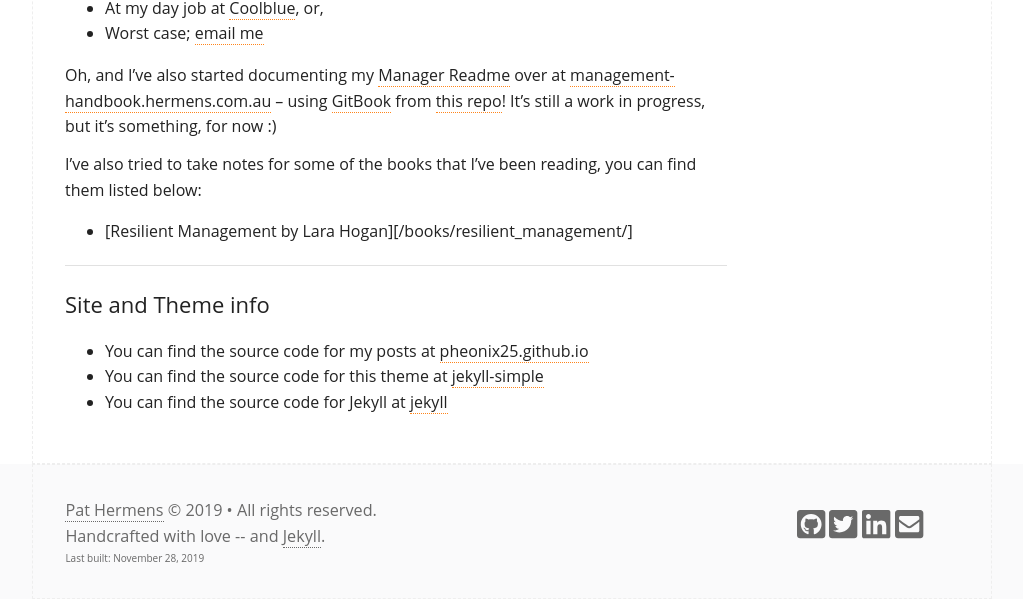
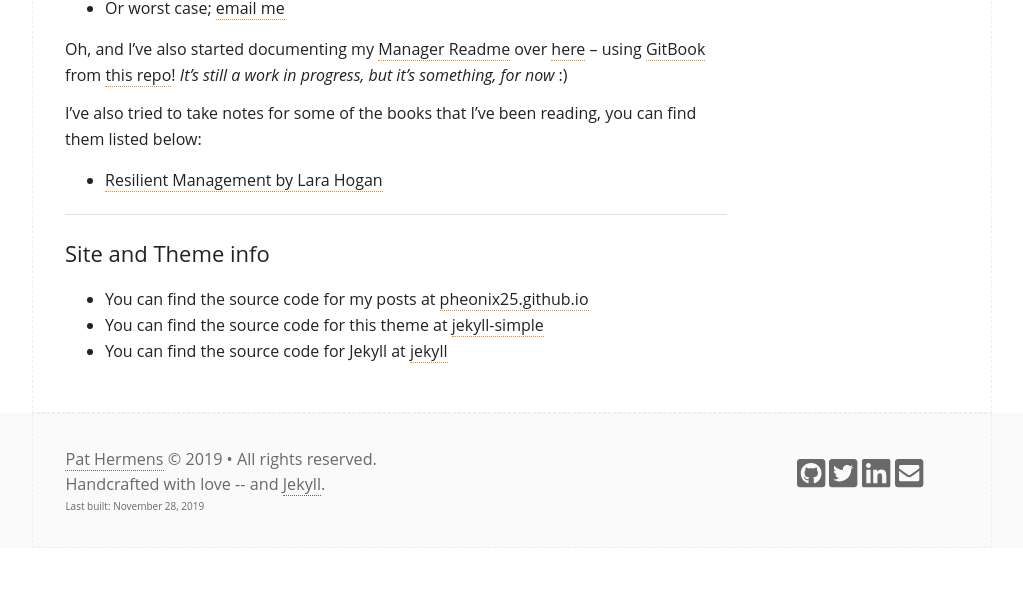
Before and after one commit to PHeonix25/PHeonix25.github.io, a Jekyll site: the page built from about.md, in a window 1280 px wide, cut to the strip 688-1287 px from the top of the page. Shown: the whole strip, without its empty margins (128-1151 px from the left). Built offline with Jekyll 4.4.1, drawn with Linux system fonts in a browser that asks for light colours; after the commit the page ends 1236 px from its top, so only the background shows below that.

Commit message:
Updated facts on the AboutMe page

```diff
--- a/about.md
+++ b/about.md
@@ -25,13 +25,12 @@ If you’re looking for me, you should be able to find me:
 - On LinkedIn as <data data-icon="ei-sc-linkedin"></data> [myself](https://linkedin.com/in/phermens)
 - On Stack Overflow Careers as [phermens](http://stackoverflow.com/cv/phermens) or [user\1677](https://stackoverflow.com/users/1677/pat-hermens)
   <ul class="stackoverflow-flair">{% include so-flair.html %}</ul>
-- At my day job at [Coolblue](https://coolblue.nl), or,
-- Worst case; <data data-icon="ei-envelope"></data> [email me](mailto:p@hermens.com.au)
+- Or worst case; <data data-icon="ei-envelope"></data> [email me](mailto:p@hermens.com.au)
 
-Oh, and I've also started documenting my [Manager Readme](https://medium.com/@kawomersley/why-and-how-to-share-your-manager-readme-plus-heres-mine-8a4fe188ee1b) over at [management-handbook.hermens.com.au](https://management-handbook.hermens.com.au/) -- using [GitBook](https://www.gitbook.com/) from [this repo](https://github.com/PHeonix25/management-handbook)! It's still a work in progress, but it's something, for now :)
+Oh, and I've also started documenting my [Manager Readme](https://medium.com/@kawomersley/why-and-how-to-share-your-manager-readme-plus-heres-mine-8a4fe188ee1b) over [here](https://management-handbook.hermens.com.au/) -- using [GitBook](https://www.gitbook.com/) from [this repo](https://github.com/PHeonix25/management-handbook)! _It's still a work in progress, but it's something, for now_ :)
 
 I've also tried to take notes for some of the books that I've been reading, you can find them listed below:
-- [Resilient Management by Lara Hogan][/books/resilient_management/]
+- [Resilient Management by Lara Hogan](/books/resilient_management/)
 
 
 ----
```
